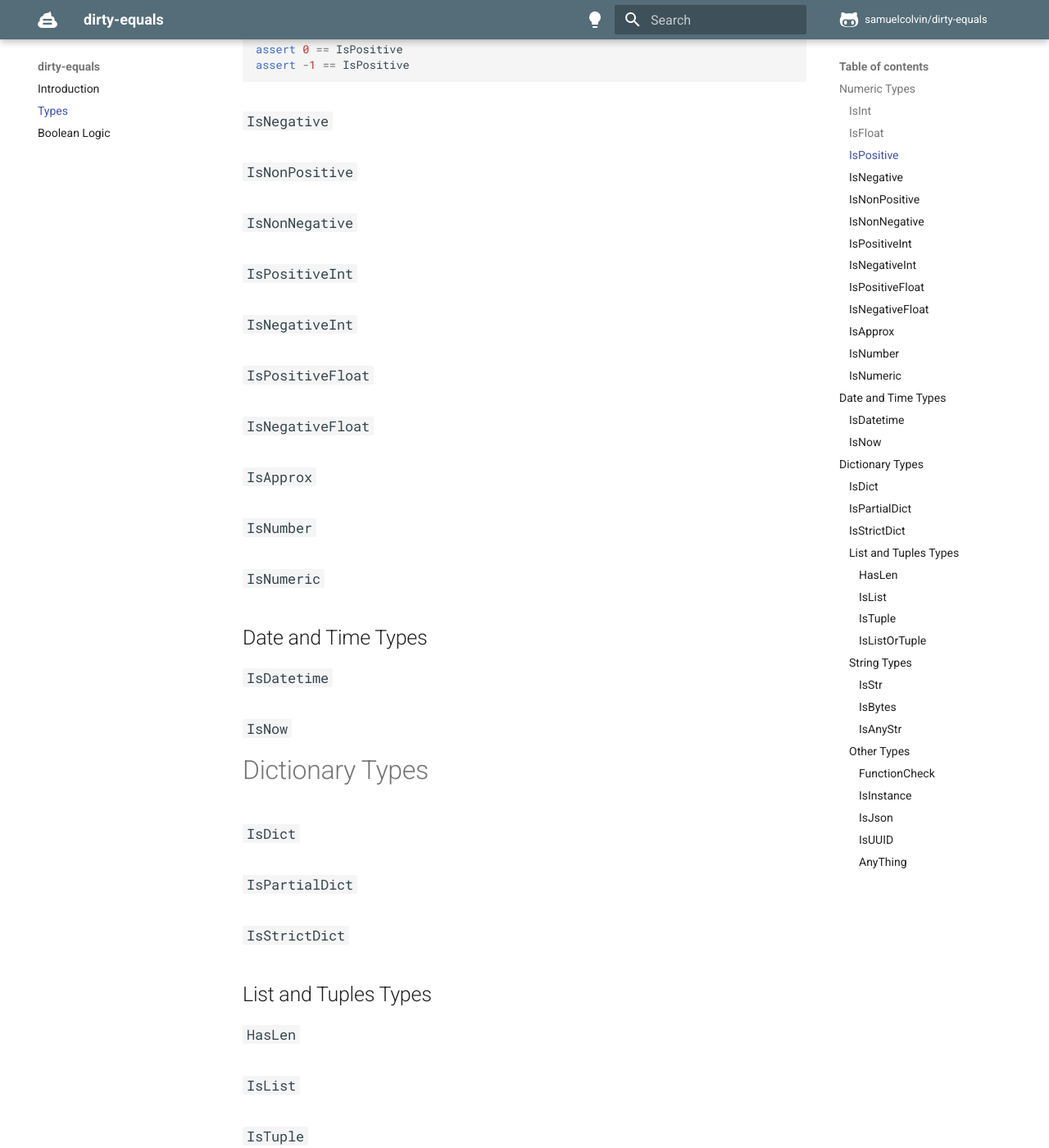
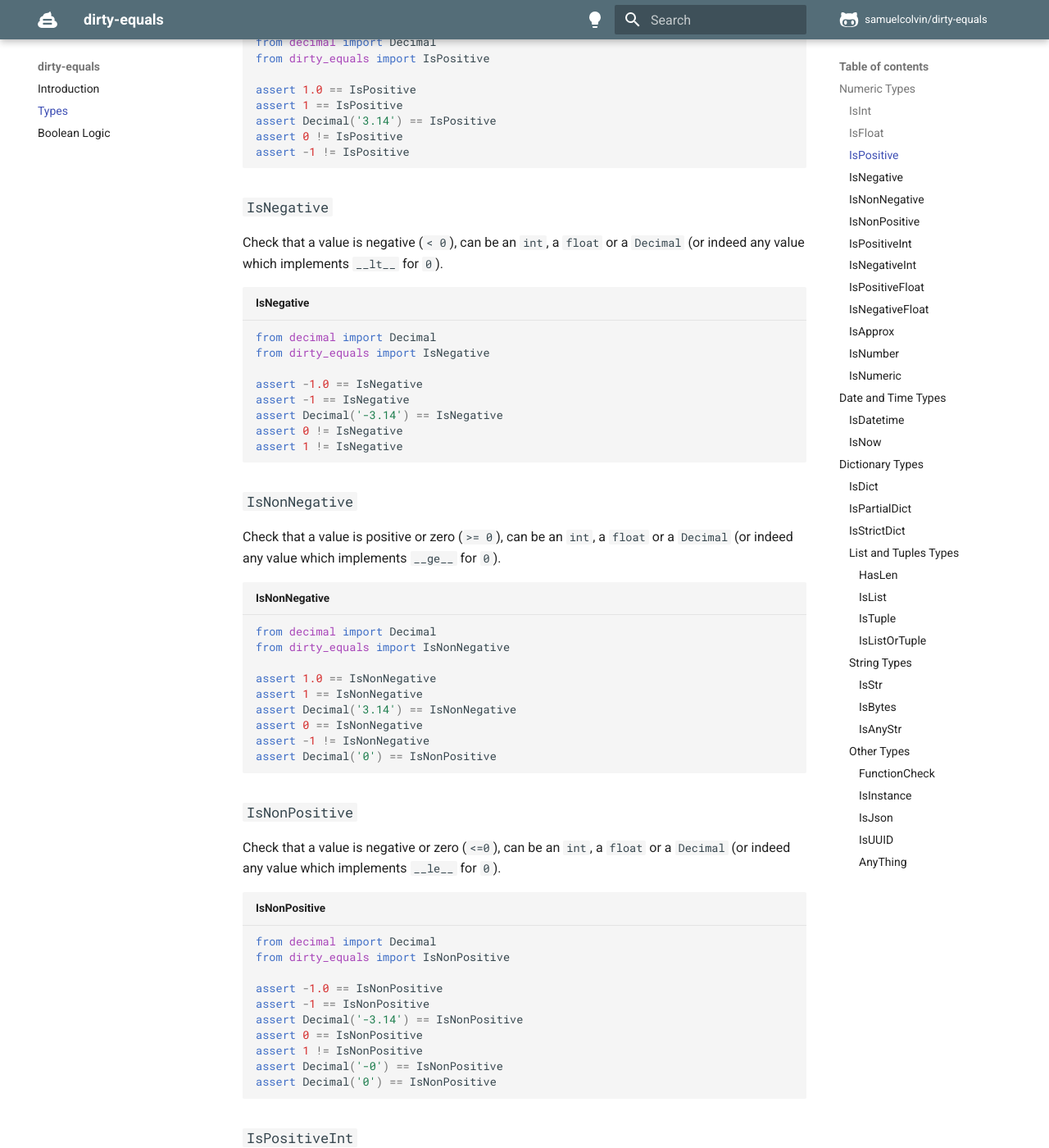
Before and after one commit to samuelcolvin/dirty-equals, an MkDocs documentation site: the page built from docs/types.md, in a window 1280 px wide and 1400 px high, scrolled down 883 px. Shown: the whole window at 82% size. Built offline with MkDocs 1.6.1 and Material for MkDocs 9.7.7, drawn with Linux system fonts in a browser that asks for light colours; comment, search, counter and statistics services are not loaded; some of the changed text lies outside the part shown.

Commit message:
more numeric docs, add CNAME

````diff
--- a/docs/types.md
+++ b/docs/types.md
@@ -30,30 +30,131 @@
 
 ### `IsPositive`
 
-
+Check that a value is positive (`> 0`), can be an `int`, a `float` or a `Decimal`
+(or indeed any value which implements `__gt__` for `0`).
 
 ```py title="IsPositive"
+from decimal import Decimal
 from dirty_equals import IsPositive
 
 assert 1.0 == IsPositive
 assert 1 == IsPositive
-assert 0 == IsPositive
-assert -1 == IsPositive
+assert Decimal('3.14') == IsPositive
+assert 0 != IsPositive
+assert -1 != IsPositive
 ```
 
 ### `IsNegative`
 
-### `IsNonPositive`
+Check that a value is negative (`< 0`), can be an `int`, a `float` or a `Decimal`
+(or indeed any value which implements `__lt__` for `0`).
+
+```py title="IsNegative"
+from decimal import Decimal
+from dirty_equals import IsNegative
+
+assert -1.0 == IsNegative
+assert -1 == IsNegative
+assert Decimal('-3.14') == IsNegative
+assert 0 != IsNegative
+assert 1 != IsNegative
+```
 
 ### `IsNonNegative`
 
+Check that a value is positive or zero (`>= 0`), can be an `int`, a `float` or a `Decimal`
+(or indeed any value which implements `__ge__` for `0`).
+
+```py title="IsNonNegative"
+from decimal import Decimal
+from dirty_equals import IsNonNegative
+
+assert 1.0 == IsNonNegative
+assert 1 == IsNonNegative
+assert Decimal('3.14') == IsNonNegative
+assert 0 == IsNonNegative
+assert -1 != IsNonNegative
+assert Decimal('0') == IsNonPositive
+```
+
+### `IsNonPositive`
+
+Check that a value is negative or zero (`<=0`), can be an `int`, a `float` or a `Decimal`
+(or indeed any value which implements `__le__` for `0`).
+
+```py title="IsNonPositive"
+from decimal import Decimal
+from dirty_equals import IsNonPositive
+
+assert -1.0 == IsNonPositive
+assert -1 == IsNonPositive
+assert Decimal('-3.14') == IsNonPositive
+assert 0 == IsNonPositive
+assert 1 != IsNonPositive
+assert Decimal('-0') == IsNonPositive
+assert Decimal('0') == IsNonPositive
+```
+
 ### `IsPositiveInt`
+
+Like [`IsPositive`](#ispositive) but only for `int`s.
+
+```py title="IsPositiveInt"
+from decimal import Decimal
+from dirty_equals import IsPositiveInt
+
+assert 1 == IsPositiveInt
+assert 1.0 != IsPositiveInt
+assert Decimal('3.14') != IsPositiveInt
+assert 0 != IsPositiveInt
+assert -1 != IsPositiveInt
+```
 
 ### `IsNegativeInt`
 
+Like [`IsNegative`](#isnegative) but only for `int`s.
+
+```py title="IsNegativeInt"
+from decimal import Decimal
+from dirty_equals import IsNegativeInt
+
+assert -1 == IsNegativeInt
+assert -1.0 != IsNegativeInt
+assert Decimal('-3.14') != IsNegativeInt
+assert 0 != IsNegativeInt
+assert 1 != IsNegativeInt
+```
+
 ### `IsPositiveFloat`
 
+
+Like [`IsPositive`](#ispositive) but only for `float`s.
+
+```py title="IsPositiveFloat"
+from decimal import Decimal
+from dirty_equals import IsPositiveFloat
+
+assert 1.0 == IsPositiveFloat
+assert 1 != IsPositiveFloat
+assert Decimal('3.14') != IsPositiveFloat
+assert 0.0 != IsPositiveFloat
+assert -1.0 != IsPositiveFloat
+```
+
 ### `IsNegativeFloat`
+
+Like [`IsNegative`](#isnegative) but only for `float`s.
+
+```py title="IsNegativeFloat"
+from decimal import Decimal
+from dirty_equals import IsNegativeFloat
+
+assert -1.0 == IsNegativeFloat
+assert -1 != IsNegativeFloat
+assert Decimal('-3.14') != IsNegativeFloat
+assert 0.0 != IsNegativeFloat
+assert 1.0 != IsNegativeFloat
+```
 
 ### `IsApprox`
 
````
Also changed, not shown: 3 other files.
